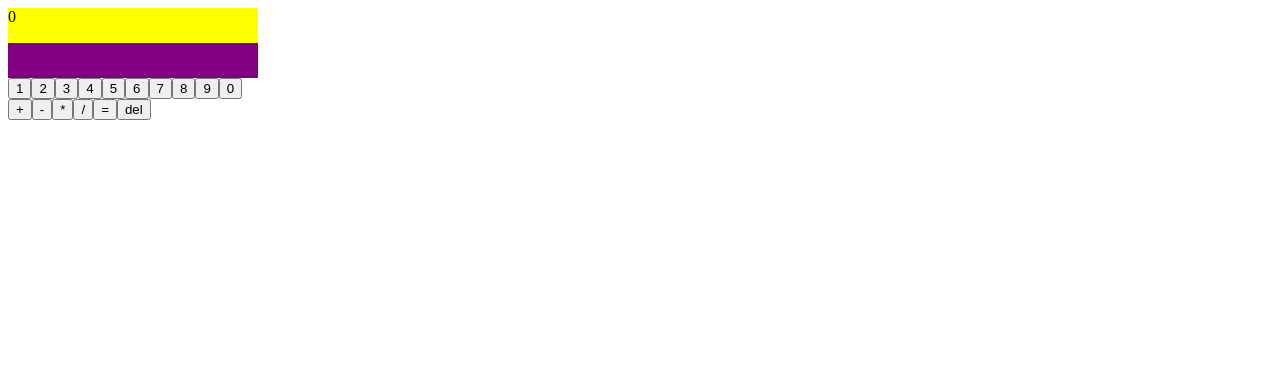
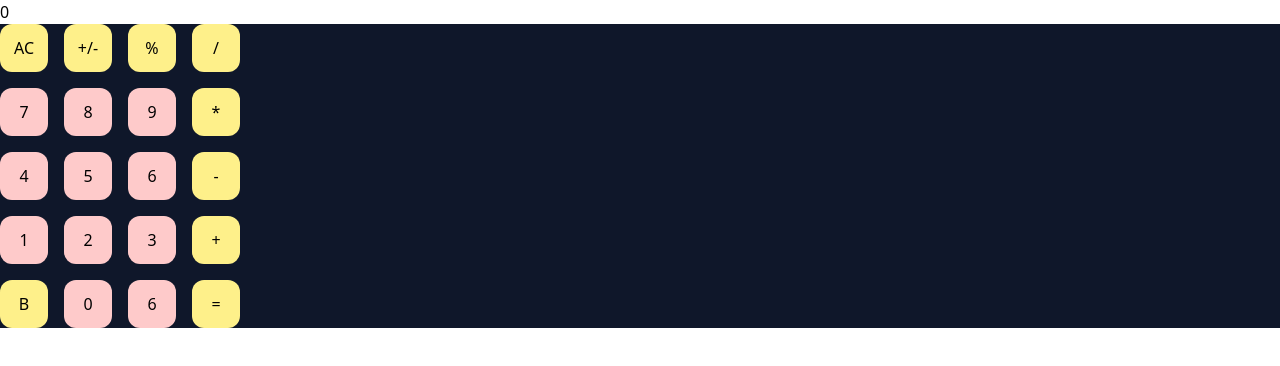
Before and after one commit to lawal-mj/react-calculator, a React (Create React App) app: page / in a window 1280 px wide. Shown: the top 366 px of the page. Built offline with nearby package versions, Linux system fonts and the light colour scheme.

Commit message:
give basic redesign

```diff
--- a/src/Components/InputBox.js
+++ b/src/Components/InputBox.js
@@ -1,6 +1,6 @@
 export default function InputBox(props){
     return (
-        <div className="box-1">
+        <div>
             {props.input}
         </div>
     )
--- a/src/Components/Numpad.js
+++ b/src/Components/Numpad.js
@@ -1,29 +1,43 @@
 export default function Numpad(props) {
   return (
-    <div>
+    <div className="flex gap-y-4 flex-col bg-slate-900 w-auto">
 
-      <div>
-        <button onClick={props.update}>1</button>
-        <button onClick={props.update}>2</button>
-        <button onClick={props.update}>3</button>
-        <button onClick={props.update}>4</button>
-        <button onClick={props.update}>5</button>
-        <button onClick={props.update}>6</button>
-        <button onClick={props.update}>7</button>
-        <button onClick={props.update}>8</button>
-        <button onClick={props.update}>9</button>
-        <button onClick={props.update}>0</button>
+      <div className="flex gap-x-4">
+        <button className="bg-yellow-200 w-12 h-12 rounded-xl">AC</button>
+        <button className="bg-yellow-200 w-12 h-12 rounded-xl">+/-</button>
+        <button className="bg-yellow-200 w-12 h-12 rounded-xl">%</button>
+        <button className="bg-yellow-200 w-12 h-12 rounded-xl" onClick={props.sign}>/</button>
       </div>
 
-      <div>
-        <button onClick={props.sign}>+</button>
-        <button onClick={props.sign}>-</button>
-        <button onClick={props.sign}>*</button>
-        <button onClick={props.sign}>/</button>
-        <button onClick={props.equals}>=</button>
-        <button onClick={props.delete}>del</button>
+      <div className="flex gap-x-4">
+        <button className="bg-red-200 w-12 h-12 rounded-xl" onClick={props.update}>7</button>
+        <button className="bg-red-200 w-12 h-12 rounded-xl" onClick={props.update}>8</button>
+        <button className="bg-red-200 w-12 h-12 rounded-xl" onClick={props.update}>9</button>
+        <button className="bg-yellow-200 w-12 h-12 rounded-xl" onClick={props.sign}>*</button>
+      </div>
 
+      <div className="flex gap-x-4">
+        <button className="bg-red-200 w-12 h-12 rounded-xl" onClick={props.update}>4</button>
+        <button className="bg-red-200 w-12 h-12 rounded-xl" onClick={props.update}>5</button>
+        <button className="bg-red-200 w-12 h-12 rounded-xl" onClick={props.update}>6</button>
+        <button className="bg-yellow-200 w-12 h-12 rounded-xl" onClick={props.sign}>-</button>
       </div>
+
+      <div className="flex gap-x-4">
+        <button className="bg-red-200 w-12 h-12 rounded-xl" onClick={props.update}>1</button>
+        <button className="bg-red-200 w-12 h-12 rounded-xl" onClick={props.update}>2</button>
+        <button className="bg-red-200 w-12 h-12 rounded-xl" onClick={props.update}>3</button>
+        <button className="bg-yellow-200 w-12 h-12 rounded-xl" onClick={props.sign}>+</button>
+      </div>
+
+      <div className="flex gap-x-4">
+        <button className="bg-yellow-200 w-12 h-12 rounded-xl" onClick={props.delete}>B</button>
+        <button className="bg-red-200 w-12 h-12 rounded-xl" onClick={props.update}>0</button>
+        <button className="bg-red-200 w-12 h-12 rounded-xl">6</button>
+        <button className="bg-yellow-200 w-12 h-12 rounded-xl" onClick={props.equals}>=</button>
+      </div>
+
+
     </div>
   );
 }
--- a/src/Components/OutputBox.js
+++ b/src/Components/OutputBox.js
@@ -1,6 +1,6 @@
 export default function OutputBox(props){
     return (
-        <div className="box-2">
+        <div>
             {props.output}
         </div>
     )
--- a/src/index.css
+++ b/src/index.css
@@ -1,16 +1,3 @@
-/* @tailwind base;
+@tailwind base;
 @tailwind components;
-@tailwind utilities; */
-
-
-.box-2 {
-    width: 250px;
-    height: 35px;
-    background-color: purple;
-}
-
-.box-1 {
-    width: 250px;
-    height: 35px;
-    background-color: yellow;
-}
+@tailwind utilities;
```
